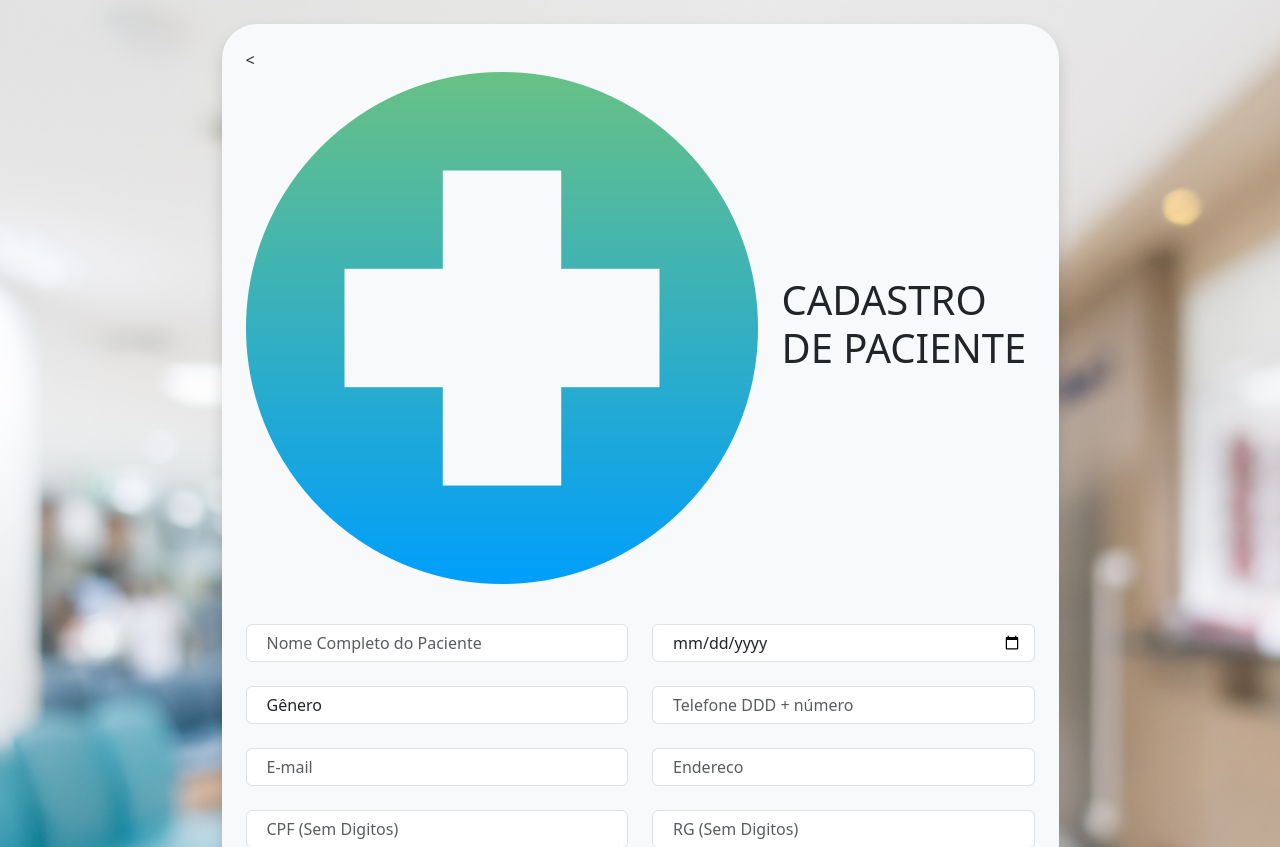
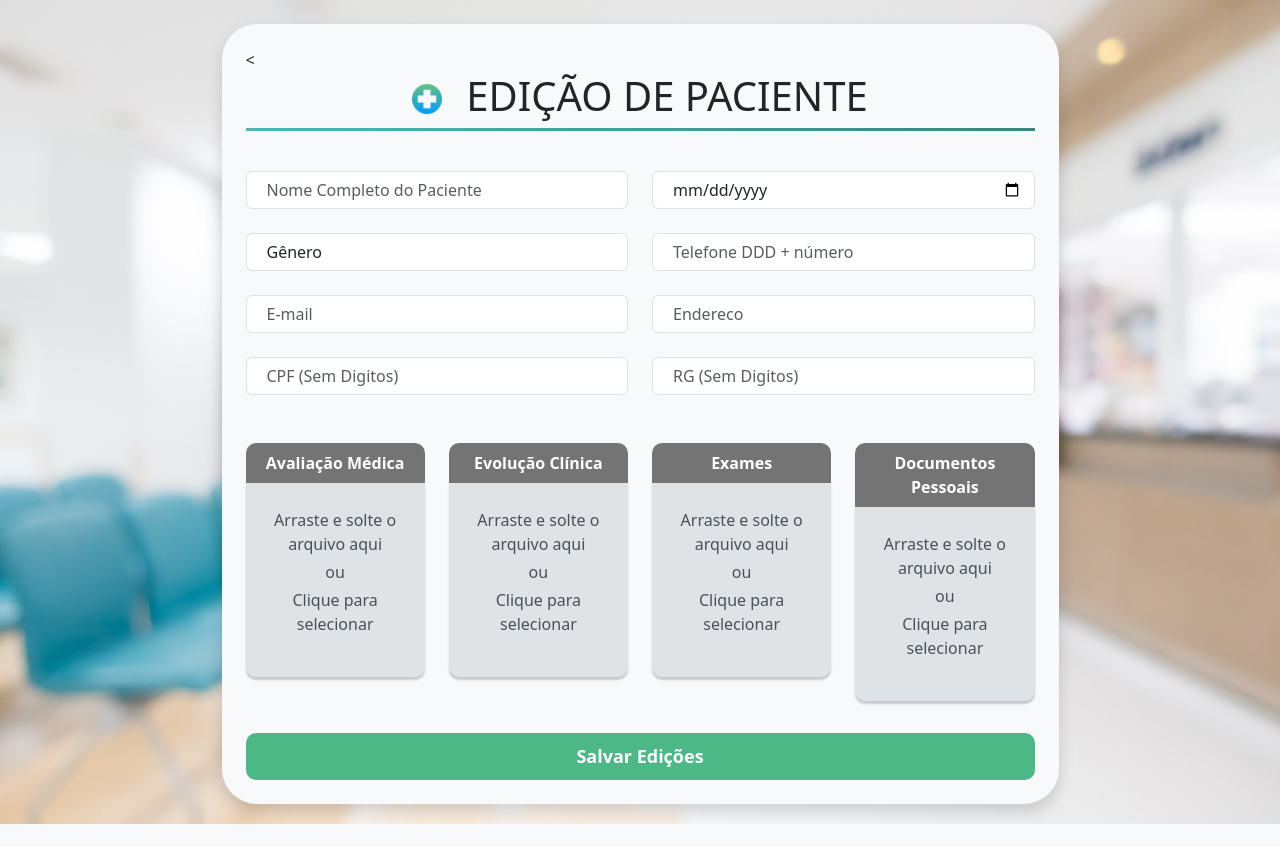
Before and after one commit to nicolasandreos/Prontuario-de-Atleta-Digital, a Flask app: template prontuariodigital/templates/paciente.html in a window 1280 px wide. Shown: the top 847 px of the page. After the commit the page ends 824 px from the top, so only its background shows below. Run offline with Flask 3, Linux system fonts and the light colour scheme; the template is opened without the code that fills it: values that come from a table or form of the project are taken from there, others are empty; some libraries are stand-ins or nearby versions.

Commit message:
Update paciente.html

```diff
--- a/prontuariodigital/templates/paciente.html
+++ b/prontuariodigital/templates/paciente.html
@@ -3,6 +3,7 @@
 {% block head %}
 <link href='https://unpkg.com/boxicons@2.1.4/css/boxicons.min.css' rel='stylesheet'>
 <link rel="stylesheet" href="{{ url_for('static', filename='home.css') }}">
+<link rel="stylesheet" href="{{ url_for('static', filename='forms.css') }}">
 {% endblock %}
 
 {% block body %}
@@ -12,7 +13,7 @@
 
         <div class="d-flex align-items-center justify-content-center gap-4">
             <img src="{{ url_for('static', filename='fotos_gerais/favicon.png') }}" alt="Logo" class="logo">
-            <h1>CADASTRO DE PACIENTE</h1>
+            <h1>EDIÇÃO DE PACIENTE</h1>
         </div>
         <div class="mb-3 linha-divisoria"></div>
 
```
